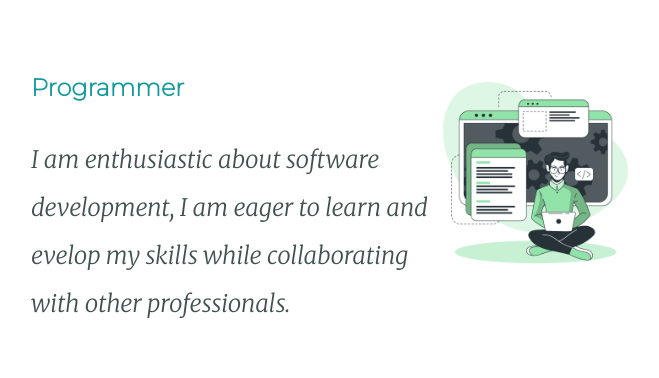
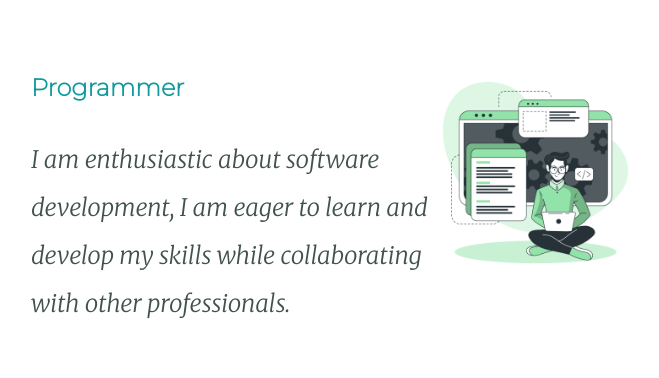
Before and after one commit to dhruvabisht/My-Website, a plain HTML site: page index.html in a window 1280 px wide. Shown: the part 2560-2938 px from the top of the page, without its empty margins (289-948 px from the left). Drawn offline with Linux system fonts and the light colour scheme.

Commit message:
Update index.html

```diff
--- a/index.html
+++ b/index.html
@@ -45,7 +45,7 @@
       <div class="skill-row">
         <img class="programmer" src="images/skill1.png" alt="Python Logo">
         <h3> Programmer</h3>
-        <p>I am enthusiastic about software development, I am eager to learn and evelop my skills while collaborating with other professionals.</p>
+        <p>I am enthusiastic about software development, I am eager to learn and develop my skills while collaborating with other professionals.</p>
       </div>
 
 
```
